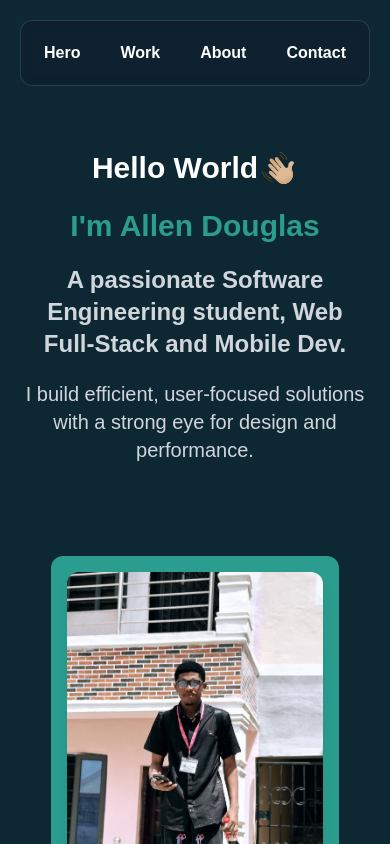
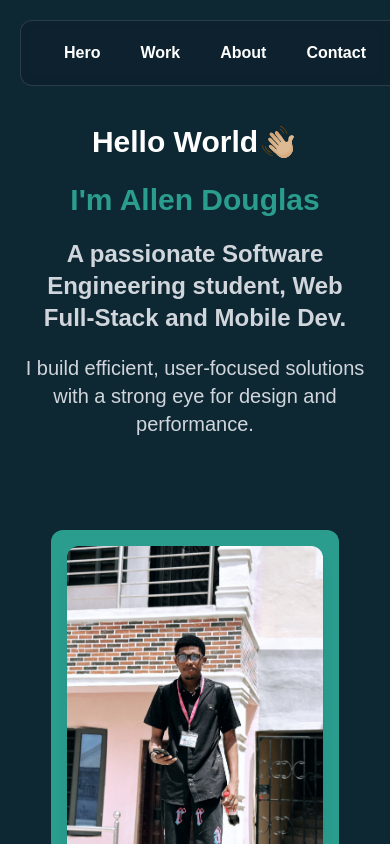
Before and after one commit to Tsunamiisking/portfolio, a Next.js app: page / in a window 390 px wide. Shown: the top 844 px of the page. Built offline with nearby package versions, Linux system fonts and the light colour scheme.

Commit message:
fix: change Header component position to fixed and adjust HeroSection margin for layout consistency

```diff
--- a/src/app/components/Header.jsx
+++ b/src/app/components/Header.jsx
@@ -38,7 +38,7 @@ const SocialIcons = [
 
 const Header = () => {
   return (
-    <div className="flex md:grid md:grid-cols-2 justify-center items-center md:justify-between md:px-20 w-full py-5 rounded-xl manrope-bold sticky top-5 z-100 card">
+    <div className="flex md:grid md:grid-cols-2 justify-center items-center md:justify-between md:px-20 w-full py-5 rounded-xl manrope-bold fixed top-5 z-100 card">
       <div className="flex justify-between md:justify-start gap-10 order-2 md:order-1 outfit-bold ">
         {NavMenu.map((item, index) => {
           return (
--- a/src/app/components/HeroSection.jsx
+++ b/src/app/components/HeroSection.jsx
@@ -11,7 +11,7 @@ const HeroSection = () => {
       // whileInView={{ y: 0, opacity: 1 }}
       // transition={{ duration: 0.6 }}
       // viewport={{ once: true }}
-      className="min-h-screen w-full grid grid-cols-1 md:grid-cols-2 justify-center items-center mt-20 md:mt-0 gap-10"
+      className="min-h-screen w-full grid grid-cols-1 md:grid-cols-2 justify-center items-center mt-30 md:mt-0 gap-10"
     >
       {/* Text section */}
       <div className="">
```
